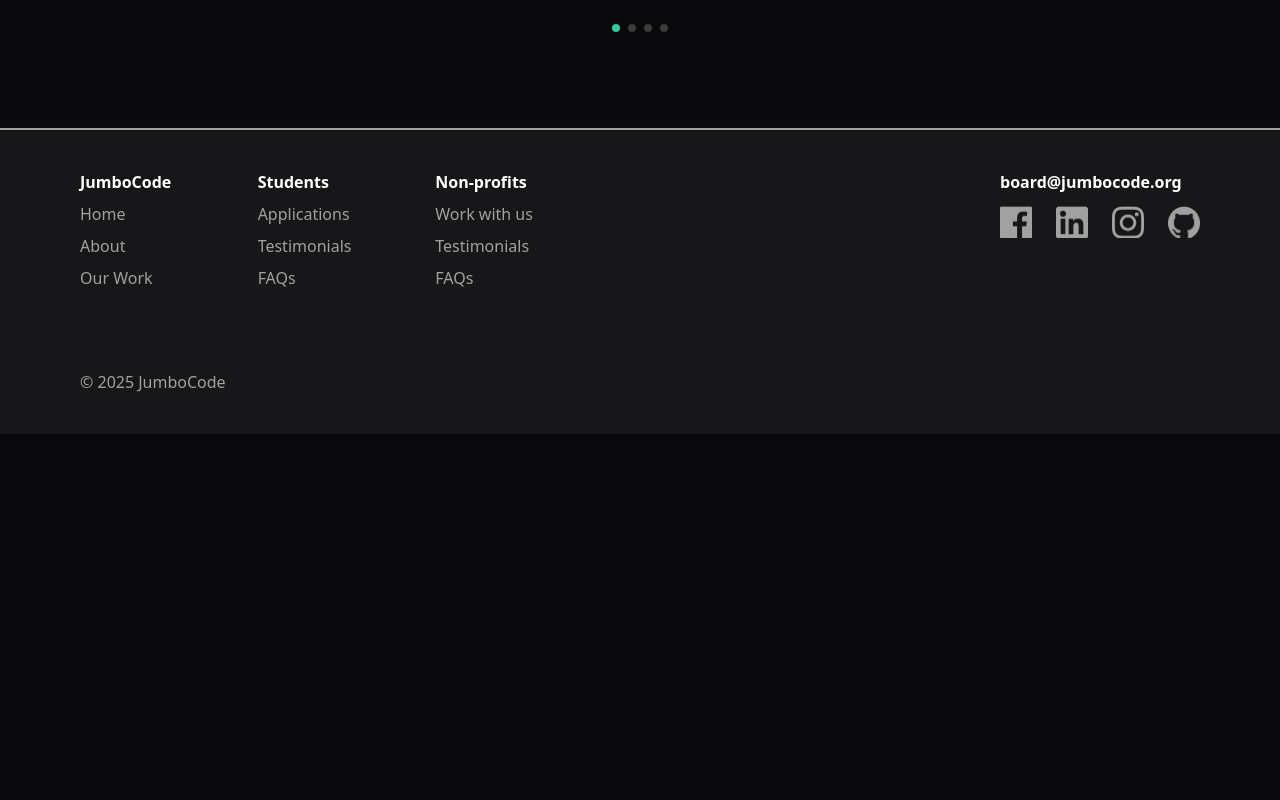
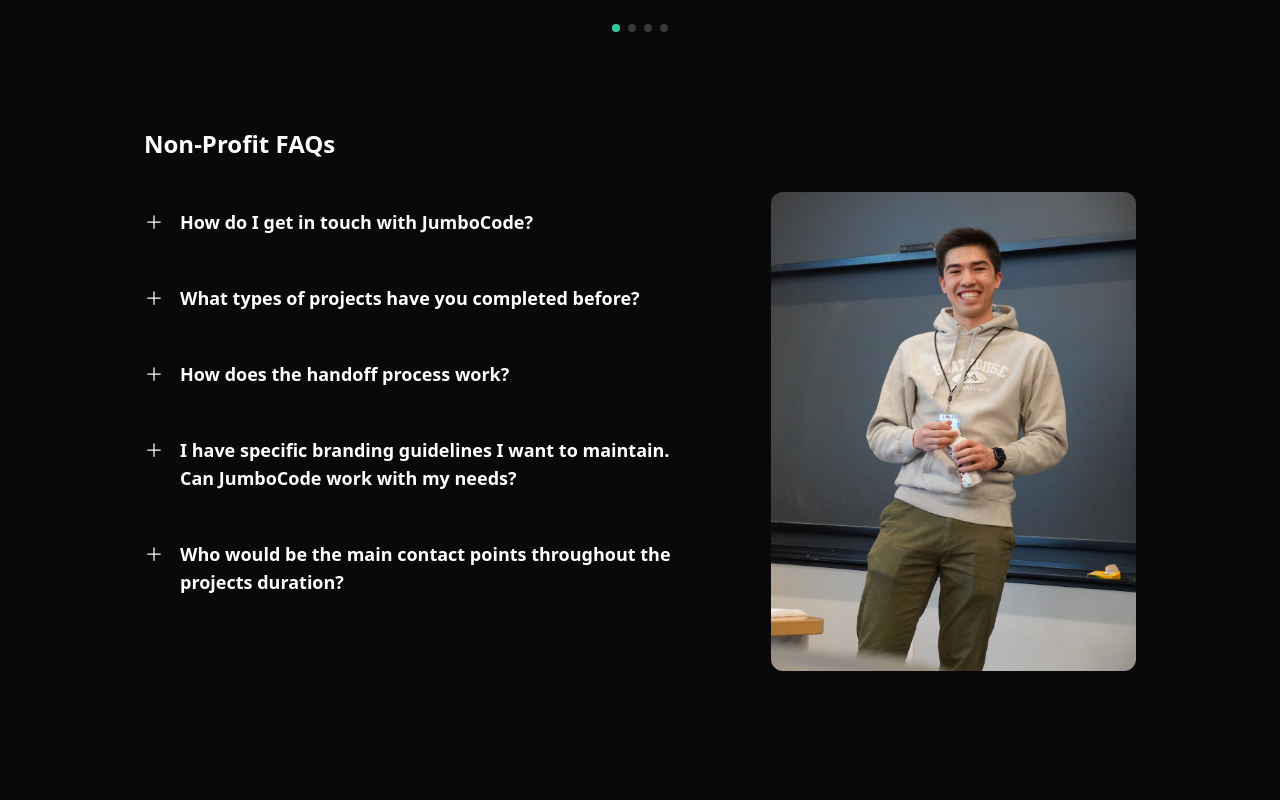
Before and after one commit to JumboCode/jumbocode.org-2024, a Next.js app: page /apply in a window 1280 px wide. Shown: the part 4620-5420 px from the top of the page. Before the commit the page ends 5054 px from the top, so only its background shows below. Built offline with nearby package versions, Linux system fonts and the light colour scheme.

Commit message:
Non-Profit FAQs

```diff
--- /dev/null
+++ b/app/apply/non-profit-faq.tsx
@@ -0,0 +1,82 @@
+"use client";
+
+import { MinusIcon, PlusIcon } from "@heroicons/react/24/outline";
+
+// Data for the Non-Profit FAQ section
+const nonProfitFaqs = [
+  {
+    question: "How do I get in touch with JumboCode?",
+    answer:
+      "The best way to contact us is by email: board@jumbocode.org. We look forward to getting in touch and hearing about your web application needs.",
+  },
+  {
+    question: "What types of projects have you completed before?",
+    answer:
+      "We have shipped numerous application types from websites to apps. Some of the common projects we take on include data management, survey administration, inventory handling, event scheduling. Please reach out to us if you have specific questions about a project.",
+  },
+  {
+    question: "How does the handoff process work?",
+    answer:
+      "Project managers work closely with clients and their leadership team to prepare a detailed report that documents relevant information to the project. This includes access to Github files, deployment instructions, passwords, and general project structure.",
+  },
+  {
+    question:
+      "I have specific branding guidelines I want to maintain. Can JumboCode work with my needs?",
+    answer:
+      "Yes! Our designers have experience implementing existing designs systems to create intuitive interfaces. Clients meet throughout the year with the designer and leadership team to review prototypes and offer feedback for any improvements.",
+  },
+  {
+    question:
+      "Who would be the main contact points throughout the projects duration?",
+    answer:
+      "After contacting us and drafting an agreement with our heads of client management, you are then paired with a team. From there the project manager will handle all communication and the rest of the leadership team (technology lead and designer) will join for project meetings.",
+  },
+];
+
+// AccordionItem Component for Non-Profit FAQs
+const AccordionItem = ({
+  question,
+  answer,
+}: {
+  question: string;
+  answer: string;
+}) => {
+  return (
+    <details className="group py-4">
+      <summary className="flex cursor-pointer list-none items-start gap-x-4 text-white">
+        <div className="pt-1 flex-shrink-0">
+          <PlusIcon className="h-5 w-5 text-white group-open:hidden" />
+          <MinusIcon className="h-5 w-5 text-white hidden group-open:block" />
+        </div>
+        <span className="font-semibold text-lg">{question}</span>
+      </summary>
+
+      <div className="mt-3 pl-[2.25rem] text-white/80">{answer}</div>
+    </details>
+  );
+};
+
+// Main NonProfitFAQ Component
+export default function NonProfitFAQ() {
+  return (
+    <section className="mt-24 pb-20">
+      <h2 className="text-white font-semibold text-2xl">Non-Profit FAQs</h2>
+      <div className="mt-8 grid grid-cols-1 md:grid-cols-[1.5fr_1fr] gap-12 md:gap-20">
+        <div className="space-y-4">
+          {nonProfitFaqs.map((faq, index) => (
+            <AccordionItem
+              key={index}
+              question={faq.question}
+              answer={faq.answer}
+            />
+          ))}
+        </div>
+        <img
+          src="/apply/jumbohack-ben.jpg"
+          alt="Ben, a JumboCode member, smiling in front of a blackboard"
+          className="rounded-xl object-cover w-full h-auto max-h-[500px] place-self-start hidden md:block"
+        />
+      </div>
+    </section>
+  );
+}
--- a/app/apply/page.tsx
+++ b/app/apply/page.tsx
@@ -3,6 +3,7 @@ import Hero from "@/components/hero";
 import clsx from "clsx";
 import FAQ from "./faq";
 import MemberTestimonialCarousel from "./member-testimonial-carousel";
+import NonProfitFAQ from "./non-profit-faq";
 import NonProfitTestimonialCarousel from "./non-profit-testimonial-carousel";
 
 export default function ApplyPage() {
@@ -206,6 +207,8 @@ export default function ApplyPage() {
           <NonProfitTestimonialCarousel />
         </div>
       </section>
+
+      <NonProfitFAQ />
     </div>
   );
 }
```
